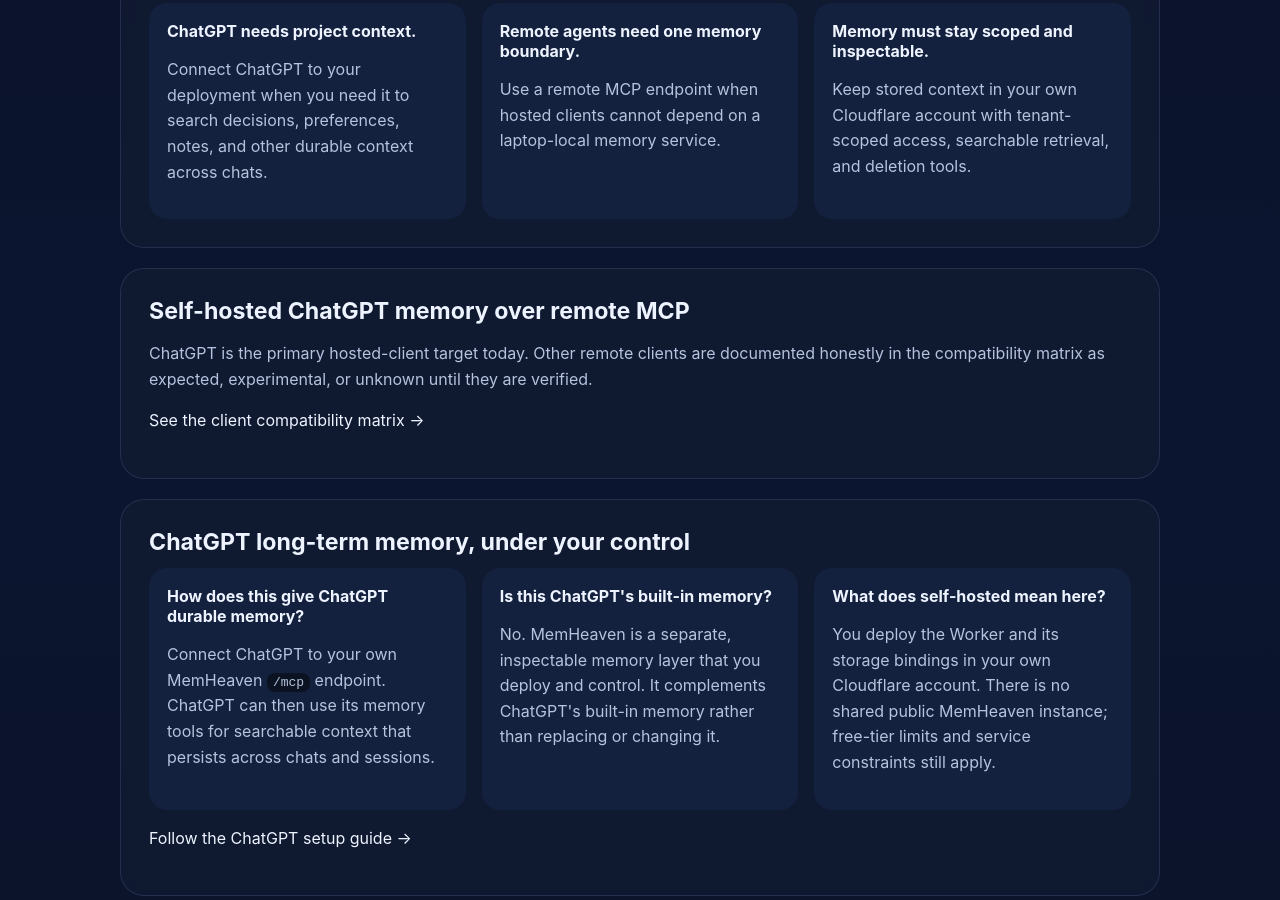
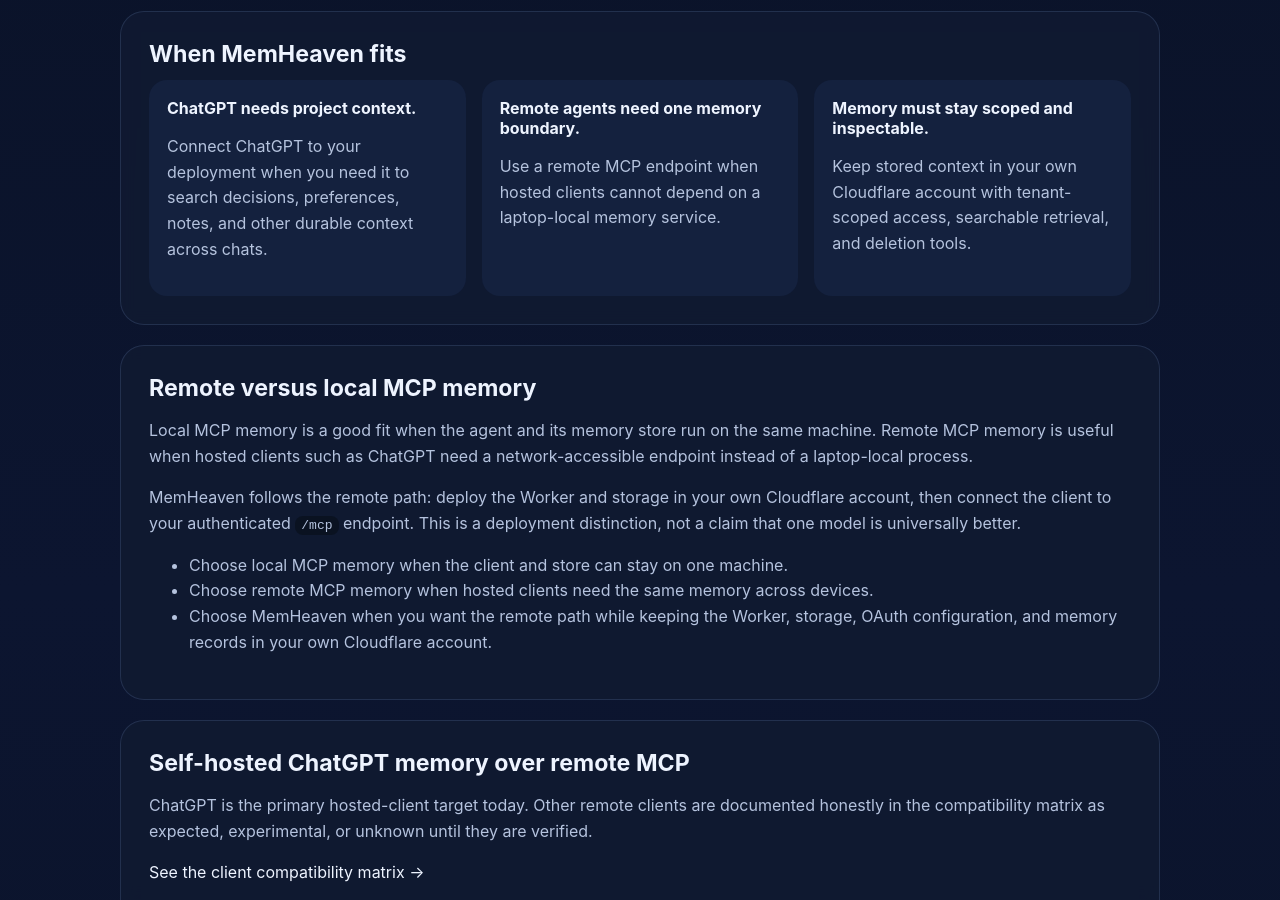
Before and after one commit to nazar256/memheaven, a website: page site/index.html in a window 1280 px wide. Shown: the part 1108-2008 px from the top of the page. Drawn offline with Linux system fonts and the light colour scheme.

Commit message:
Clarify remote MCP memory intent on landing page

```diff
--- a/site/index.html
+++ b/site/index.html
@@ -3,7 +3,7 @@
   <head>
     <meta charset="utf-8" />
     <meta name="viewport" content="width=device-width, initial-scale=1" />
-    <title>MemHeaven — Self-hosted long-term memory for ChatGPT and MCP</title>
+    <title>MemHeaven — Self-hosted remote MCP memory for ChatGPT and AI agents</title>
     <meta
       name="description"
       content="Self-hosted remote MCP memory for ChatGPT and AI agents: searchable, user-controlled long-term memory on Cloudflare."
@@ -13,7 +13,7 @@
     <meta name="theme-color" content="#08101f" />
     <meta property="og:type" content="website" />
     <meta property="og:url" content="https://nazar256.github.io/memheaven/" />
-    <meta property="og:title" content="MemHeaven — Self-hosted long-term memory for ChatGPT and MCP" />
+    <meta property="og:title" content="MemHeaven — Self-hosted remote MCP memory for ChatGPT and AI agents" />
     <meta
       property="og:description"
       content="Self-hosted remote MCP memory for ChatGPT and AI agents: searchable, user-controlled long-term memory on Cloudflare."
@@ -24,7 +24,7 @@
     />
     <meta property="og:image:alt" content="MemHeaven logo" />
     <meta name="twitter:card" content="summary" />
-    <meta name="twitter:title" content="MemHeaven — Self-hosted long-term memory for ChatGPT and MCP" />
+    <meta name="twitter:title" content="MemHeaven — Self-hosted remote MCP memory for ChatGPT and AI agents" />
     <meta
       name="twitter:description"
       content="Self-hosted remote MCP memory for ChatGPT and AI agents: searchable, user-controlled long-term memory on Cloudflare."
@@ -153,7 +153,7 @@
           alt="MemHeaven logo"
         />
         <div class="eyebrow">Remote MCP memory you own</div>
-        <h1>Self-hosted long-term memory for ChatGPT and AI agents</h1>
+        <h1>Self-hosted remote MCP memory for ChatGPT and AI agents</h1>
         <p class="headline">Bring <a class="link" href="https://github.com/mempalace/mempalace">MemPalace</a>-style long-term memory to ChatGPT and remote AI agents.</p>
         <p>MemHeaven is a self-hosted remote MCP memory server that gives hosted AI clients searchable long-term memory you own.</p>
         <p>Self-host on Cloudflare without a VM, Docker, or database admin. Free-tier limits apply, and heavier usage may require paid Cloudflare usage.</p>
@@ -182,6 +182,17 @@
           <div class="card"><strong>Remote agents need one memory boundary.</strong><p>Use a remote MCP endpoint when hosted clients cannot depend on a laptop-local memory service.</p></div>
           <div class="card"><strong>Memory must stay scoped and inspectable.</strong><p>Keep stored context in your own Cloudflare account with tenant-scoped access, searchable retrieval, and deletion tools.</p></div>
         </div>
+      </section>
+
+      <section>
+        <h2>Remote versus local MCP memory</h2>
+        <p>Local MCP memory is a good fit when the agent and its memory store run on the same machine. Remote MCP memory is useful when hosted clients such as ChatGPT need a network-accessible endpoint instead of a laptop-local process.</p>
+        <p>MemHeaven follows the remote path: deploy the Worker and storage in your own Cloudflare account, then connect the client to your authenticated <code>/mcp</code> endpoint. This is a deployment distinction, not a claim that one model is universally better.</p>
+        <ul>
+          <li>Choose local MCP memory when the client and store can stay on one machine.</li>
+          <li>Choose remote MCP memory when hosted clients need the same memory across devices.</li>
+          <li>Choose MemHeaven when you want the remote path while keeping the Worker, storage, OAuth configuration, and memory records in your own Cloudflare account.</li>
+        </ul>
       </section>
 
       <section>
```
Also changed, not shown: tests/site.metadata.test.ts (+6 -8 lines).
